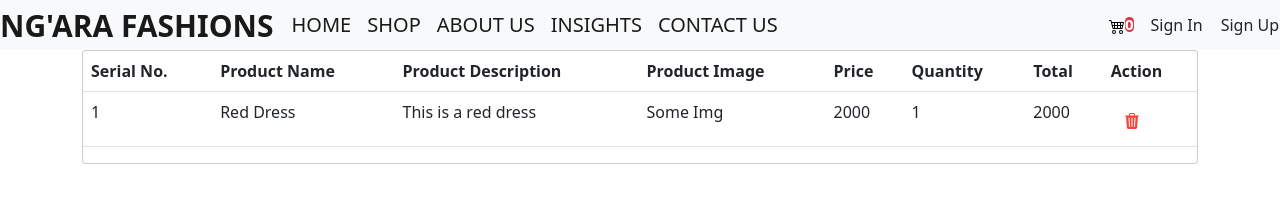
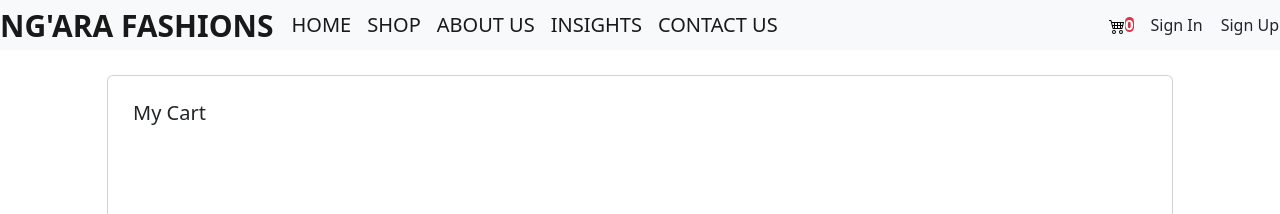
Before and after one commit to Carol254/kuiFashions, an Angular app: page /dashboard/cart in a window 1280 px wide. Shown: the top 214 px of the page. Built offline with nearby package versions, Linux system fonts and the light colour scheme.

Commit message:
few changes to shop && cart

```diff
--- a/src/app/dashboard/shopping-cart/shopping-cart.component.html
+++ b/src/app/dashboard/shopping-cart/shopping-cart.component.html
@@ -1,4 +1,4 @@
-<ng-container *ngIf="true">
+<ng-container *ngIf="productList.length != 0">
     <div class="container">
         <div class="card-table">
             <div class="card-product">
@@ -16,20 +16,22 @@
                         </tr>
                     </thead>
                     <tbody>
-                        <tr>
-                            <td>1</td>
-                            <td>Red Dress</td>
-                            <td>This is a red dress</td>
-                            <td>Some Img</td>
-                            <td>2000</td>
-                            <td>1</td>
-                            <td>2000</td>
+                        <tr *ngFor="let item of productList;let i=index">
+                            <td>{{i+1}}</td>
+                            <td>{{item.name}}</td>
+                            <td>{{item.description}}</td>
+                            <td><img src="{{item.img}}"></td>
+                            <td>{{item.amount}}</td>
+                            <td>{{item.quantity}}</td>
+                            <td>{{item.total}}</td>
                             <td>
-                                <button class="btn"><img src="\assets\trash-can.svg"></button>
+                                <button class="btn"(click)="removeItem(item)"><img src="/assets/trash-can.svg"></button>
                             </td>
                         </tr>
+
                     </tbody>
                 </table>
+                <button class="btn btn-danger"(click)="emptyCart()">Clear Cart</button>
             </div>
         </div>
     </div>
@@ -38,7 +40,7 @@
 
 
 
-<ng-container *ngIf="false">
+<ng-container *ngIf="productList.length === 0">
     <div class="container">
         <div class="card">
             <h5 class="card-title">My Cart</h5>
--- a/src/app/dashboard/shopping-cart/shopping-cart.component.ts
+++ b/src/app/dashboard/shopping-cart/shopping-cart.component.ts
@@ -1,3 +1,5 @@
+import { ProductData } from 'src/app/models/product-detail.model';
+import { ProductService } from './../../services/product.service';
 import { Component, OnInit } from '@angular/core';
 
 @Component({
@@ -7,9 +9,23 @@ import { Component, OnInit } from '@angular/core';
 })
 export class ShoppingCartComponent implements OnInit {
 
-  constructor() { }
+  productList:ProductData[]=[];
+  grandTotal:number = 0;
 
-  ngOnInit(): void {
+  constructor(private productService:ProductService) { }
+
+  ngOnInit() {
+    this.productService.getProducts().subscribe(resp=>{
+      this.productList = resp;
+      this.grandTotal = this.productService.getTotalPrice();
+    });
   }
 
+  removeItem(item:any){
+    this.productService.removeCartItem(item);
+  }
+
+  emptyCart(){
+    this.productService.removeAllCartItems();
+  }
 }
--- a/src/app/models/product-detail.model.ts
+++ b/src/app/models/product-detail.model.ts
@@ -3,5 +3,7 @@ export interface ProductData{
     name: string,
     description: string,
     img:string,
-    amount:string,
+    amount:number,
+    quantity:number,
+    total:number
 }
--- a/src/app/services/product.service.ts
+++ b/src/app/services/product.service.ts
@@ -52,11 +52,12 @@ public productList = new BehaviorSubject<any>([]);
     console.log(this.items);
   }
 
-  getTotalPrice(){
+  getTotalPrice():number{
     let grandTotal =0;
     this.items.map((a:any)=>{
       grandTotal +=a.total;
-    })
+    });
+  return grandTotal;
   }
 
   removeCartItem(product:any){
```
